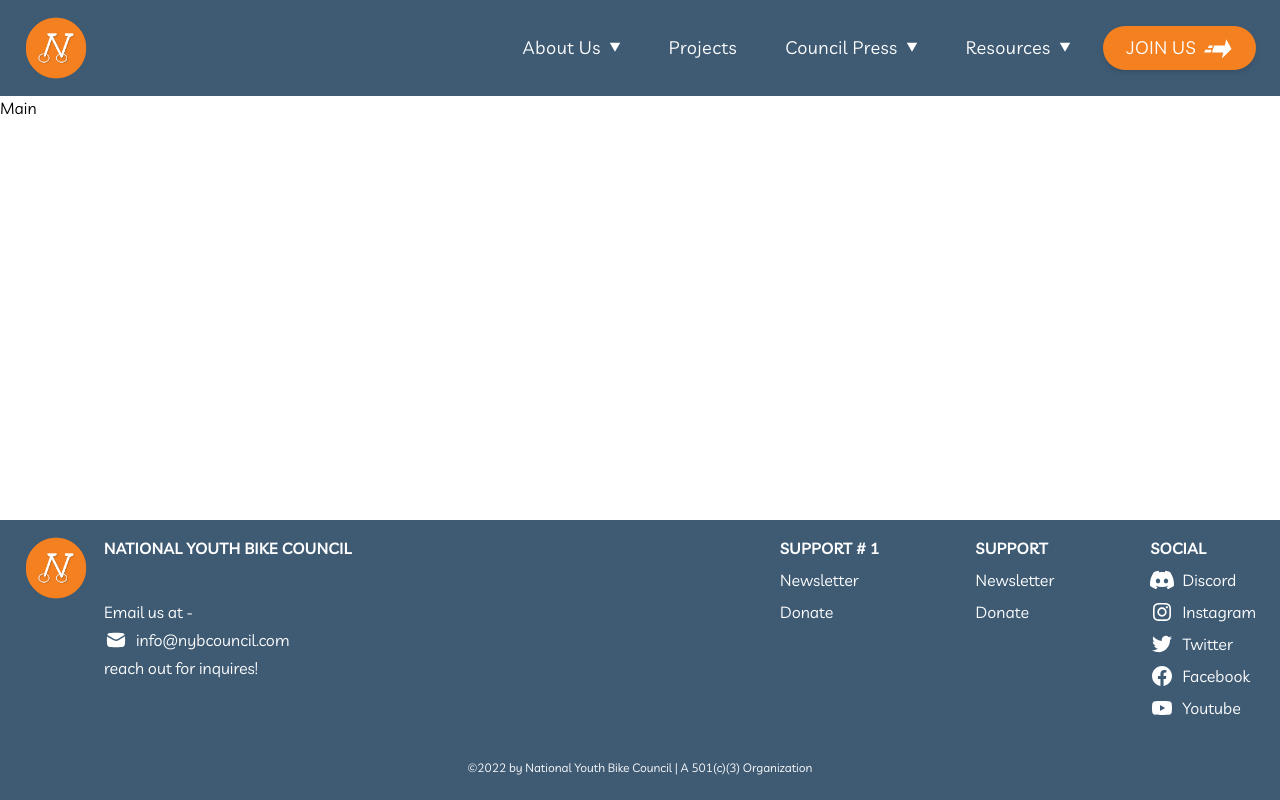
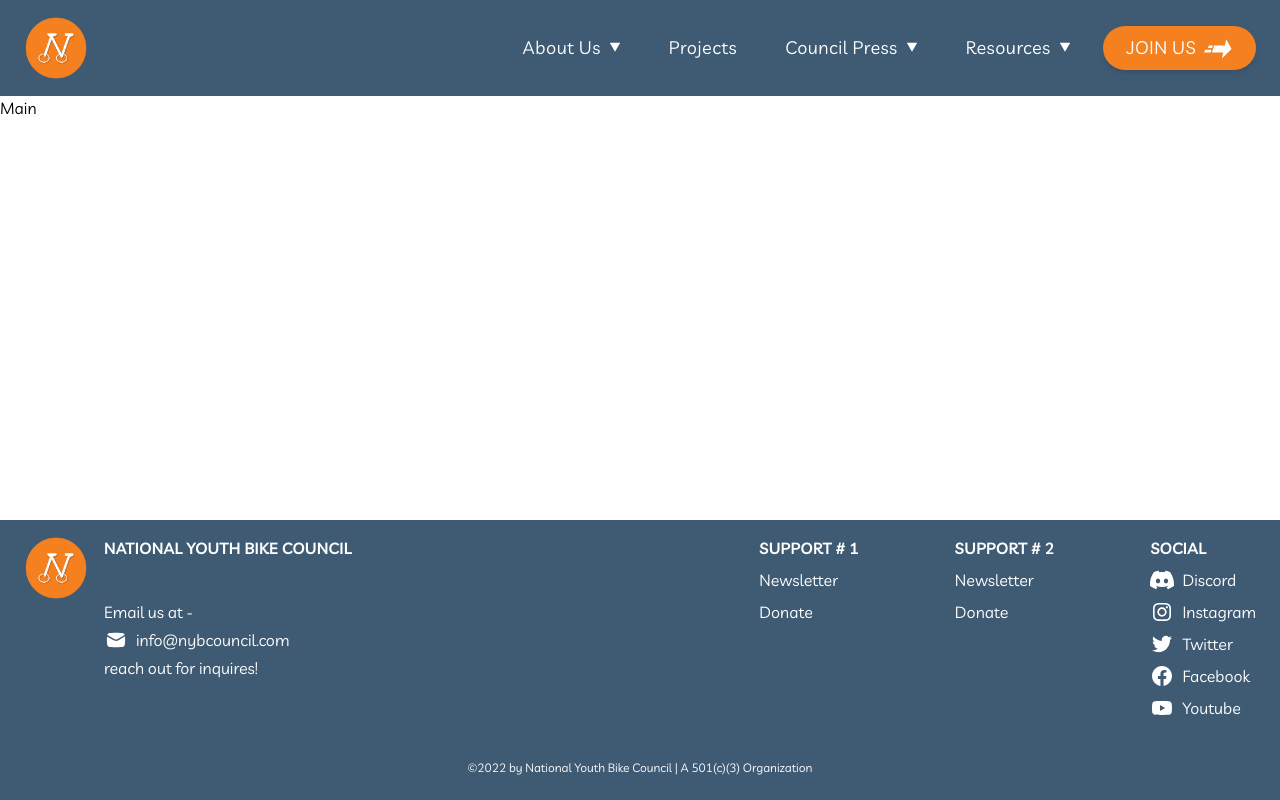
Before and after one commit to wdmnybcouncil/national-youth-bike-council, a React (Create React App) app: page / in a window 1280 px wide. Built offline with nearby package versions, Linux system fonts and the light colour scheme; what prettier-plugin-tailwindcss would draw is missing.

Commit message:
refactor: make components for footer parts

```diff
--- a/src/components/Footer.js
+++ b/src/components/Footer.js
@@ -1,7 +1,7 @@
 import React from "react";
-import { Link } from "react-router-dom";
 import Logo from "./Logo";
 import MailTo from "./MailTo";
+import FooterSection from "./FooterSection";
 import logoIcon from "../images/icon-logo.png";
 import mailIcon from "../images/icon-mail.svg";
 import discordIcon from "../images/icon-discord.svg";
@@ -31,39 +31,39 @@ function Footer() {
           </div>
         </div>
         <div className="flex flex-col justify-between gap-y-10 p-4 xs:flex-row xs:gap-y-0 md:gap-x-16 lg:gap-x-24 lg:px-0">
-          <div className="flex flex-col gap-2">
-            <h2 className="font-semibold uppercase">Support # 1</h2>
-            <Link to="">Newsletter</Link>
-            <Link to="">Donate</Link>
-          </div>
-          <div className="flex flex-col gap-2">
-            <h2 className="font-semibold uppercase">Support</h2>
-            <Link to="">Newsletter</Link>
-            <Link to="">Donate</Link>
-          </div>
-          <div className="flex flex-col gap-2">
-            <h2 className="font-semibold uppercase">Social</h2>
-            <Link to="" className="flex gap-2 decoration-skin-accent underline-offset-4 transition-all hover:underline hover:opacity-90">
+          <FooterSection>
+            <FooterSection.Header>Support # 1</FooterSection.Header>
+            <FooterSection.Link linkTo="">Newsletter</FooterSection.Link>
+            <FooterSection.Link linkTo="">Donate</FooterSection.Link>
+          </FooterSection>
+          <FooterSection>
+            <FooterSection.Header>Support # 2</FooterSection.Header>
+            <FooterSection.Link linkTo="">Newsletter</FooterSection.Link>
+            <FooterSection.Link linkTo="">Donate</FooterSection.Link>
+          </FooterSection>
+          <FooterSection>
+            <FooterSection.Header>Social</FooterSection.Header>
+            <FooterSection.Link linkTo="">
               <img src={discordIcon} alt="discord icon" className="h-6 w-6" />
               Discord
-            </Link>
-            <Link to="" className="flex gap-2">
+            </FooterSection.Link>
+            <FooterSection.Link linkTo="">
               <img src={instagramIcon} alt="instagram icon" className="h-6 w-6" />
               Instagram
-            </Link>
-            <Link to="" className="flex gap-2">
+            </FooterSection.Link>
+            <FooterSection.Link linkTo="">
               <img src={twitterIcon} alt="twitter icon" className="h-6 w-6" />
               Twitter
-            </Link>
-            <Link to="" className="flex gap-2">
+            </FooterSection.Link>
+            <FooterSection.Link linkTo="">
               <img src={facebookIcon} alt="facebook icon" className="h-6 w-6" />
               Facebook
-            </Link>
-            <Link to="" className="flex gap-2">
+            </FooterSection.Link>
+            <FooterSection.Link linkTo="">
               <img src={youtubeIcon} alt="facebook icon" className="h-6 w-6" />
               Youtube
-            </Link>
-          </div>
+            </FooterSection.Link>
+          </FooterSection>
         </div>
       </div>
       <p className="p-4 text-center text-xs md:p-6">
--- /dev/null
+++ b/src/components/FooterHeader.js
@@ -0,0 +1,26 @@
+import React from "react";
+import PropTypes from "prop-types";
+
+/**
+ * The **FooterHeader** component renders a heading in the footer
+ *
+ * @version 1.0.0
+ * @author [Shraddha](https://github.com/5hraddha)
+ */
+function FooterHeader({ children }) {
+  return (
+    <h2 className="font-semibold uppercase">{children}</h2>
+  );
+}
+
+const propTypes = {
+  /**
+   * Sets the content of the FooterHeader
+   */
+  children: PropTypes.any.isRequired,
+};
+
+FooterHeader.displayName = "FooterHeader";
+FooterHeader.propTypes = propTypes;
+
+export default FooterHeader;
--- /dev/null
+++ b/src/components/FooterLink.js
@@ -0,0 +1,33 @@
+import React from "react";
+import PropTypes from "prop-types";
+import { Link } from "react-router-dom";
+
+/**
+ * The **FooterLink** component renders links in the footer
+ *
+ * @version 1.0.0
+ * @author [Shraddha](https://github.com/5hraddha)
+ */
+function FooterLink({ linkTo, children }) {
+  return (
+    <Link to={linkTo} className="flex gap-2 decoration-skin-accent underline-offset-4 transition-all hover:underline hover:opacity-90">
+      {children}
+    </Link>
+  );
+}
+
+const propTypes = {
+  /**
+   * Sets the url where the FooterLink should point to when clicked
+   */
+  linkTo: PropTypes.string.isRequired,
+  /**
+   * Sets the content or text of the FooterLink
+   */
+  children: PropTypes.any.isRequired,
+};
+
+FooterLink.displayName = "FooterLink";
+FooterLink.propTypes = propTypes;
+
+export default FooterLink;
--- /dev/null
+++ b/src/components/FooterSection.js
@@ -0,0 +1,31 @@
+import React from "react";
+import PropTypes from "prop-types";
+import FooterHeader from "./FooterHeader";
+import FooterLink from "./FooterLink";
+
+/**
+ * The **FooterSection** component renders a section in the footer
+ *
+ * @version 1.0.0
+ * @author [Shraddha](https://github.com/5hraddha)
+ */
+function FooterSection({ children }) {
+  return (
+    <div className="flex flex-col gap-2">{children}</div>
+  );
+}
+
+const propTypes = {
+  /**
+   * Sets the content of the FooterSection
+   */
+  children: PropTypes.any.isRequired,
+};
+
+FooterSection.displayName = "FooterSection";
+FooterSection.propTypes = propTypes;
+
+export default Object.assign(FooterSection, {
+  Header: FooterHeader,
+  Link: FooterLink,
+});
```
